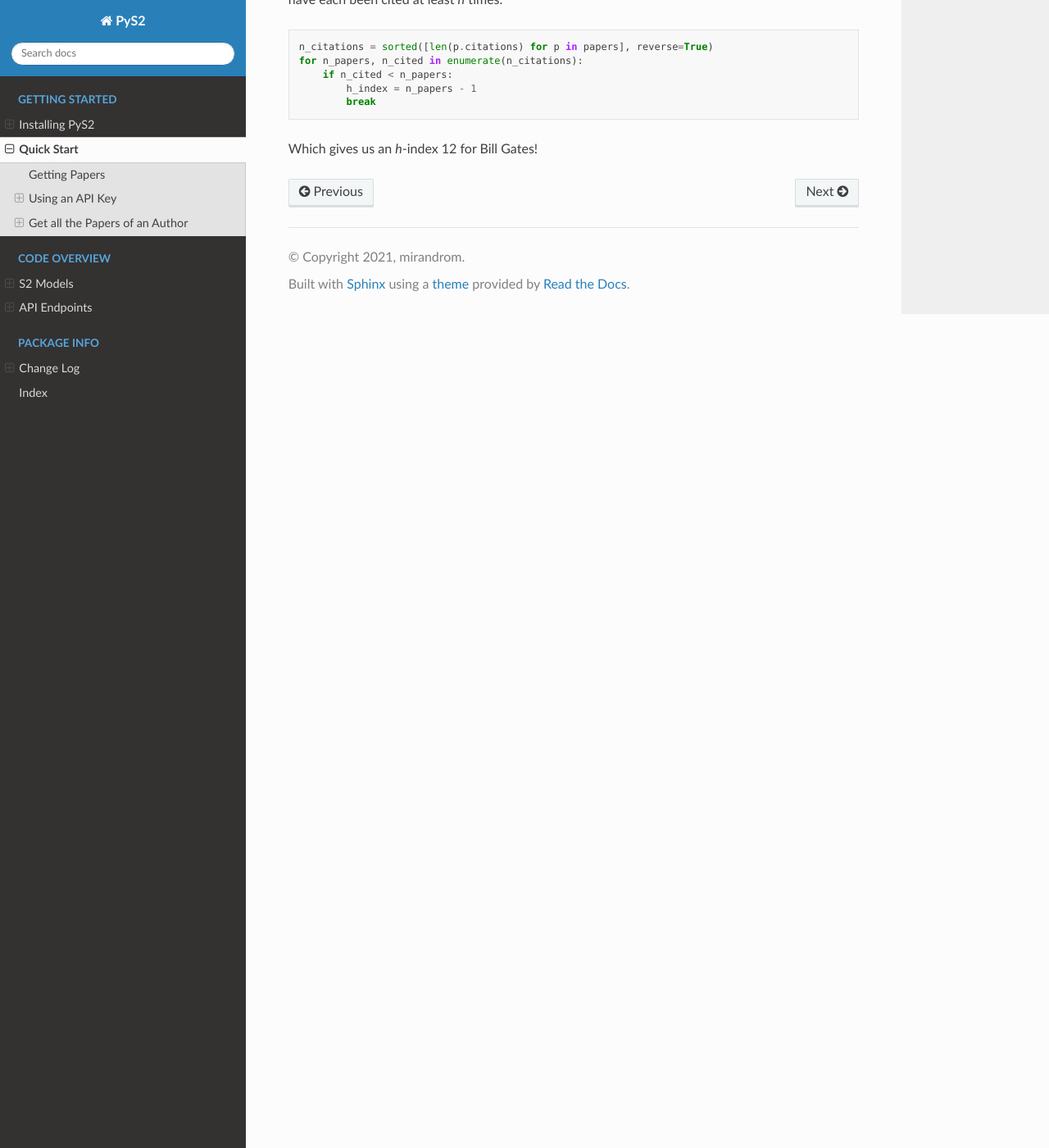
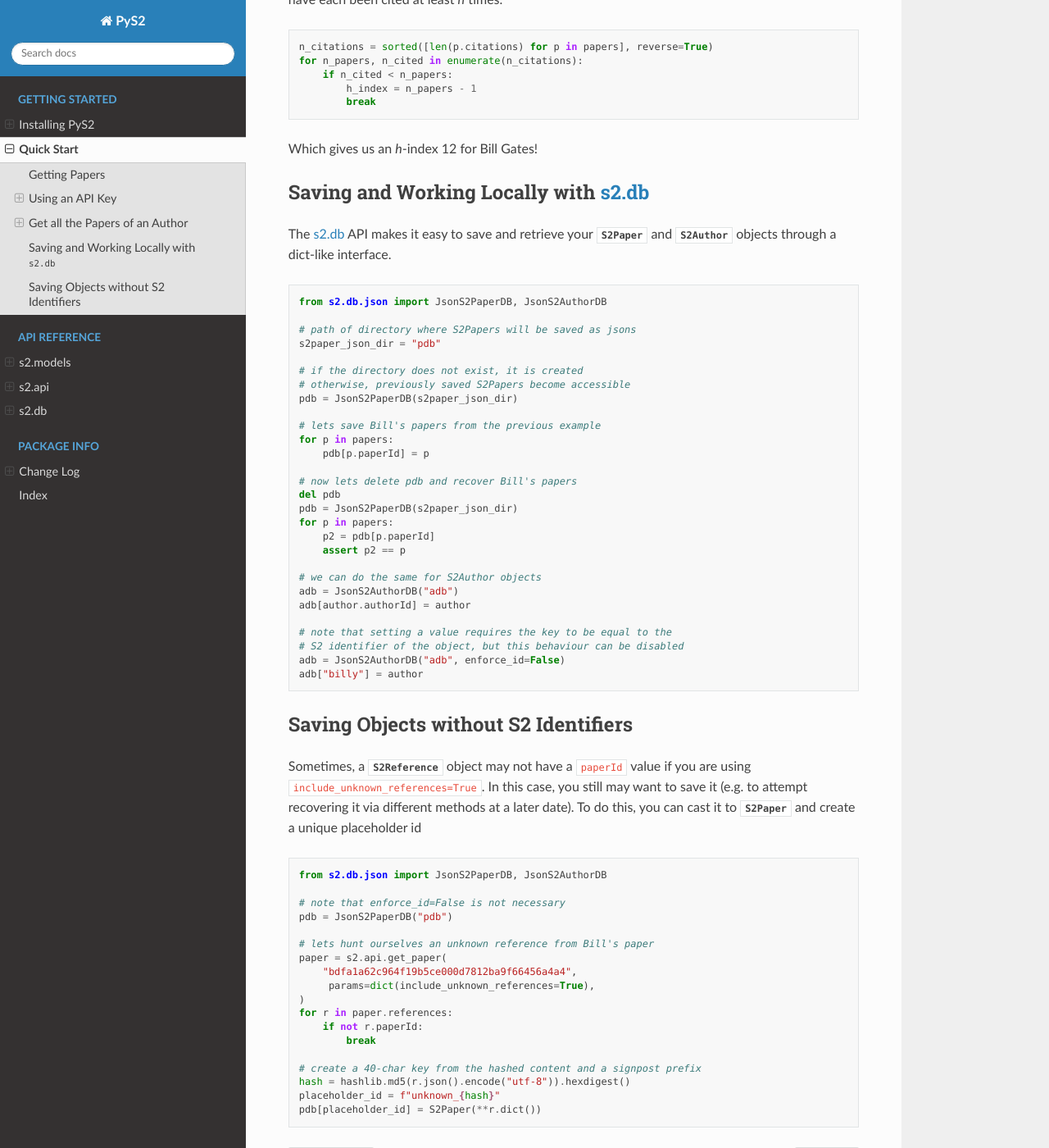
Before and after one commit to mirandrom/PyS2, a Sphinx documentation site: the page built from doc/getting_started/quick_start.rst, in a window 1280 px wide and 1400 px high, scrolled down 2488 px. Shown: the whole window at 82% size. Built offline with Sphinx 7.4.7 and the Read the Docs theme 2.0.0, drawn with Linux system fonts in a browser that asks for light colours.

Commit message:
feat: json db documentation

```diff
--- a/doc/code_overview/api.rst
+++ b/doc/api_reference/api.rst
@@ -1,6 +1,5 @@
-API Endpoints
-=============
-
+s2.api
+================================================================================
 PyS2 uses :meth:`requests.Session.get` to query Semantic Scholar API
 endpoints. Functionality for `Data Partners
 <https://pages.semanticscholar.org/data-partners>`_,
--- /dev/null
+++ b/doc/api_reference/api/get_author.rst
@@ -0,0 +1,4 @@
+get_author
+--------------------------------------------------------------------------------
+
+.. autofunction:: s2.api.get_author
--- /dev/null
+++ b/doc/api_reference/api/get_paper.rst
@@ -0,0 +1,4 @@
+get_paper
+--------------------------------------------------------------------------------
+
+.. autofunction:: s2.api.get_paper
--- /dev/null
+++ b/doc/api_reference/db/json_author.rst
@@ -0,0 +1,4 @@
+JsonS2AuthorDB
+--------------------------------------------------------------------------------
+
+.. autoclass:: s2.db.json.JsonS2AuthorDB
--- /dev/null
+++ b/doc/api_reference/db/json_paper.rst
@@ -0,0 +1,4 @@
+JsonS2PaperDB
+--------------------------------------------------------------------------------
+
+.. autoclass:: s2.db.json.JsonS2PaperDB
--- /dev/null
+++ b/doc/api_reference/models/s2author.rst
@@ -0,0 +1,8 @@
+S2Author
+--------------------------------------------------------------------------------
+
+.. autoclass:: s2.models.S2Author
+
+.. autoclass:: s2.models.S2AuthorPaper
+
+.. include:: /api_reference/models/note_attributes.txt
--- a/doc/code_overview/models/S2Paper.rst
+++ b/doc/api_reference/models/s2paper.rst
@@ -1,5 +1,5 @@
 S2Paper
-=======
+--------------------------------------------------------------------------------
 
 .. autoclass:: s2.models.S2Paper
 
@@ -9,4 +9,4 @@ S2Paper
 
 .. autoclass:: s2.models.S2Topic
 
-.. include:: note_attributes.txt
+.. include:: /api_reference/models/note_attributes.txt
--- a/doc/getting_started/quick_start.rst
+++ b/doc/getting_started/quick_start.rst
@@ -142,3 +142,73 @@ published *h* papers that have each been cited at least *h* times.
             break
 
 Which gives us an *h*-index 12 for Bill Gates!
+
+.. _saving_with_db:
+
+Saving and Working Locally with :any:`s2.db`
+--------------------------------------------------------------------------------
+The :any:`s2.db` API makes it easy to save and retrieve your :class:`.S2Paper`
+and :class:`.S2Author` objects through a dict-like interface.
+
+.. code-block:: python
+
+    from s2.db.json import JsonS2PaperDB, JsonS2AuthorDB
+
+    # path of directory where S2Papers will be saved as jsons
+    s2paper_json_dir = "pdb"
+
+    # if the directory does not exist, it is created
+    # otherwise, previously saved S2Papers become accessible
+    pdb = JsonS2PaperDB(s2paper_json_dir)
+
+    # lets save Bill's papers from the previous example
+    for p in papers:
+        pdb[p.paperId] = p
+
+    # now lets delete pdb and recover Bill's papers
+    del pdb
+    pdb = JsonS2PaperDB(s2paper_json_dir)
+    for p in papers:
+        p2 = pdb[p.paperId]
+        assert p2 == p
+
+    # we can do the same for S2Author objects
+    adb = JsonS2AuthorDB("adb")
+    adb[author.authorId] = author
+
+    # note that setting a value requires the key to be equal to the
+    # S2 identifier of the object, but this behaviour can be disabled
+    adb = JsonS2AuthorDB("adb", enforce_id=False)
+    adb["billy"] = author
+
+
+.. _saving_unknown:
+
+Saving Objects without S2 Identifiers
+--------------------------------------------------------------------------------
+Sometimes, a :class:`.S2Reference` object may not have a ``paperId`` value if
+you are using ``include_unknown_references=True``.
+In this case, you still may want to save it (e.g. to attempt recovering it
+via different methods at a later date). To do this, you can cast it to
+:class:`.S2Paper` and create a unique placeholder id
+
+.. code-block:: python
+
+    from s2.db.json import JsonS2PaperDB, JsonS2AuthorDB
+
+    # note that enforce_id=False is not necessary
+    pdb = JsonS2PaperDB("pdb")
+
+    # lets hunt ourselves an unknown reference from Bill's paper
+    paper = s2.api.get_paper(
+        "bdfa1a62c964f19b5ce000d7812ba9f66456a4a4",
+         params=dict(include_unknown_references=True),
+    )
+    for r in paper.references:
+        if not r.paperId:
+            break
+
+    # create a 40-char key from the hashed content and a signpost prefix
+    hash = hashlib.md5(r.json().encode("utf-8")).hexdigest()
+    placeholder_id = f"unknown_{hash}"
+    pdb[placeholder_id] = S2Paper(**r.dict())
```
Also changed, not shown: other parts of doc/api_reference/api.rst (+2 -2 lines), doc/api_reference/db.rst (added, +14 -0 lines), doc/api_reference/models.rst (renamed from doc/code_overview/models.rst, +4 -4 lines), doc/index.rst (+6 -5 lines), doc/api_reference/models/note_attributes.txt (renamed from doc/code_overview/models/note_attributes.txt), 2 other files.
